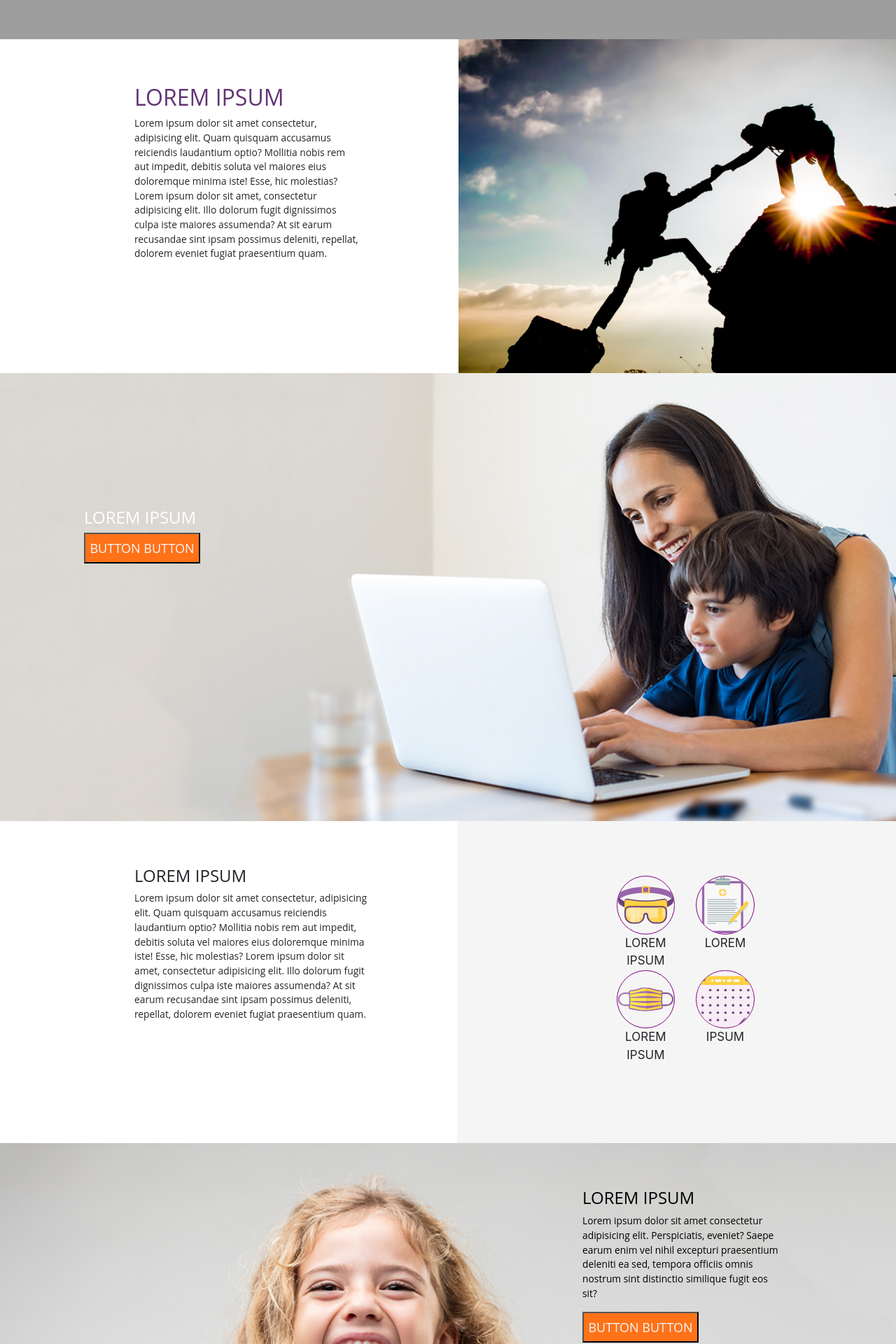
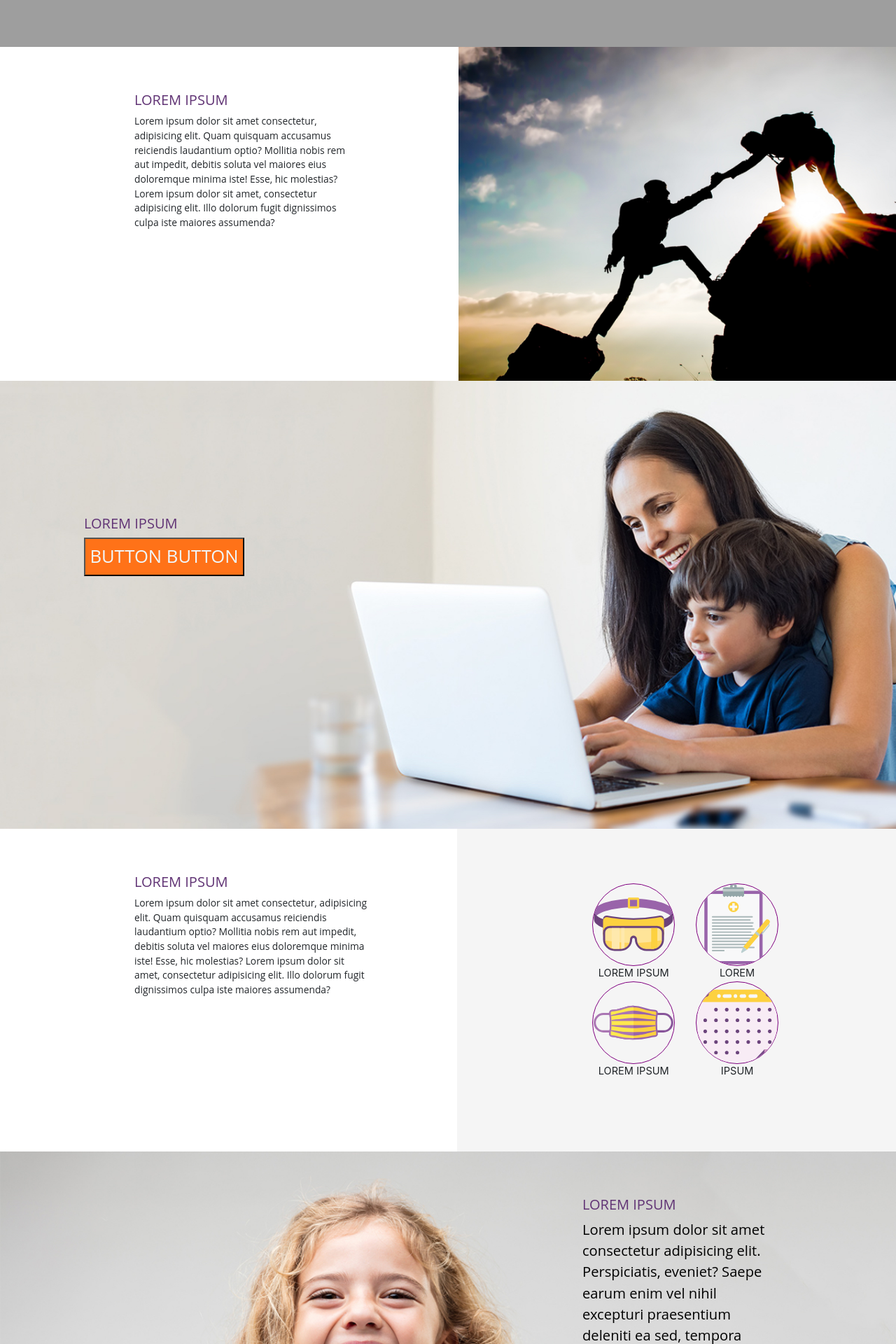
Before and after one commit to shyaboi/roosterreact, a React (Create React App) app: page / in a window 1280 px wide. Shown: the part 660-2580 px from the top of the page at 70% size. Built offline with nearby package versions, Linux system fonts and the light colour scheme; grey boxes are pictures that could not be loaded.

Commit message:
changing font sizes for mobile

```diff
--- a/src/components/climberBanner/index.js
+++ b/src/components/climberBanner/index.js
@@ -12,15 +12,14 @@ function Climber() {
       <Row-12 id="climbRow" class="row">
         <Col-6 id="climbLorem" class="col-6">
           <div id="climbLoremP">
-          <h2>LOREM IPSUM</h2>
+          <h5>LOREM IPSUM</h5>
             <p>
               Lorem ipsum dolor sit amet consectetur, adipisicing elit. Quam
               quisquam accusamus reiciendis laudantium optio? Mollitia nobis rem
               aut impedit, debitis soluta vel maiores eius doloremque minima
               iste! Esse, hic molestias? Lorem ipsum dolor sit amet, consectetur
               adipisicing elit. Illo dolorum fugit dignissimos culpa iste
-              maiores assumenda? At sit earum recusandae sint ipsam possimus
-              deleniti, repellat, dolorem eveniet fugiat praesentium quam.
+              maiores assumenda?
             </p>
 
           </div>
--- a/src/components/climberBanner/style.css
+++ b/src/components/climberBanner/style.css
@@ -1,8 +1,7 @@
 cilimber and lorem paragraph
 #climbRow {
+  height: 2vw;
     overflow: hidden;
-    word-wrap: break-word;
-    min-height: fit-content;
   }
 
   #climbLorem {
--- a/src/components/iconBanner/index.js
+++ b/src/components/iconBanner/index.js
@@ -13,15 +13,14 @@ function Icon() {
       <Row-12 id="iconRow" class="row">
         <Col-6 id="iconLorem" class="col-6">
           <div id="iconLoremP">
-            <h4>LOREM IPSUM</h4>
+            <h5>LOREM IPSUM</h5>
             <p>
               Lorem ipsum dolor sit amet consectetur, adipisicing elit. Quam
               quisquam accusamus reiciendis laudantium optio? Mollitia nobis rem
               aut impedit, debitis soluta vel maiores eius doloremque minima
               iste! Esse, hic molestias? Lorem ipsum dolor sit amet, consectetur
               adipisicing elit. Illo dolorum fugit dignissimos culpa iste
-              maiores assumenda? At sit earum recusandae sint ipsam possimus
-              deleniti, repellat, dolorem eveniet fugiat praesentium quam.
+              maiores assumenda?
             </p>
           </div>
         </Col-6>
--- a/src/components/iconBanner/style.css
+++ b/src/components/iconBanner/style.css
@@ -18,7 +18,7 @@
 
   #svgDiv {
 
-    font-size: calc(2vmin + 1px);
+    font-size: calc(1.7vmin + 1px);
     align-items: center;
     text-align: center;
     padding-top: 5vmin;
@@ -29,7 +29,7 @@
   #svgDiv > div {
     padding: 3vw;
 
-    width: 44%;
+    width: 55%;
   }
 
   .circle {
--- a/src/components/kidBanner/index.js
+++ b/src/components/kidBanner/index.js
@@ -13,9 +13,9 @@ function Kid() {
       <div id="kidRow" className="row">
         {/* <!-- lorem div with button --> */}
         <div id="kidRem">
-          <h4>
+          <h5>
             LOREM IPSUM
-          </h4>
+          </h5>
           <p>
             Lorem ipsum dolor sit amet consectetur adipisicing elit.
             Perspiciatis, eveniet? Saepe earum enim vel nihil excepturi
--- a/src/components/kidBanner/style.css
+++ b/src/components/kidBanner/style.css
@@ -15,13 +15,13 @@ height: 50vw;
     padding-right: 15vw;
     font-family: "Open Sans", sans-serif;
     color: black;
-    font-size: calc(1vw + 1px);
+    font-size: calc(1.5vw + 1px);
   }
 
   #kidButt {
+    font-size: 2vw;
     padding: .5vw;
     background-color: #FF7218;
     color: aliceblue;
     font-family: "Open Sans", sans-serif;
-    font-size: large;
   }
--- a/src/components/momBanner/index.js
+++ b/src/components/momBanner/index.js
@@ -11,7 +11,7 @@ function Mom() {
     <div id="momRow" className="row">
       {/* <!-- lorem div with button --> */}
       <div id="momem" className="col-12">
-        <h4 id="momH">LOREM IPSUM</h4>
+        <h5 id="momH">LOREM IPSUM</h5>
         {/* <!-- welcome dummy button --> */}
         <ClickMom id="momButt" />
       </div>
--- a/src/components/momBanner/style.css
+++ b/src/components/momBanner/style.css
@@ -18,13 +18,12 @@
   padding-bottom: 20vw;
   font-family: "Open Sans", sans-serif;
   color: white;
-  font-size: calc(1vw + 1px);
 }
 
 #momButt {
+  font-size: 2vw;
   padding: .5vw;
   background-color: #FF7218;
   color: aliceblue;
   font-family: "Open Sans", sans-serif;
-  font-size: large;
 }
--- a/src/components/reviewBanner/style.css
+++ b/src/components/reviewBanner/style.css
@@ -3,7 +3,7 @@
   }
 
 li > div {
-  font-size: 1.5vw;
+  font-size: 1.7vw;
 }
 
 
--- a/src/components/topBanner/style.css
+++ b/src/components/topBanner/style.css
@@ -50,9 +50,10 @@
 
   /* button in heRow div */
   #heroButt {
+    font-size: 2vw;
+
     padding: .5vw;
     background-color: #AC5FD1;
     color: aliceblue;
     font-family: "Open Sans", sans-serif;
-    font-size: large;
   }
```
